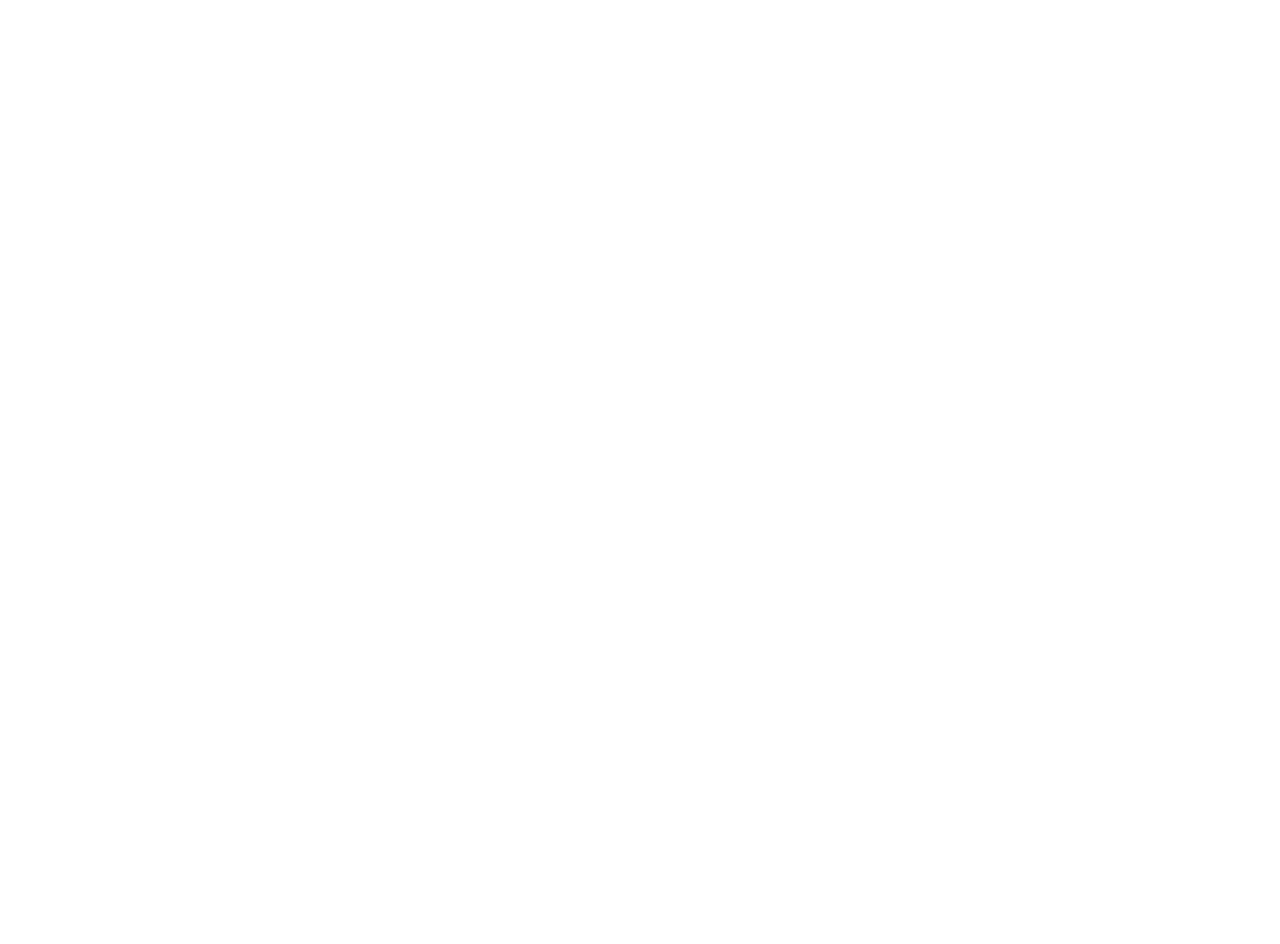
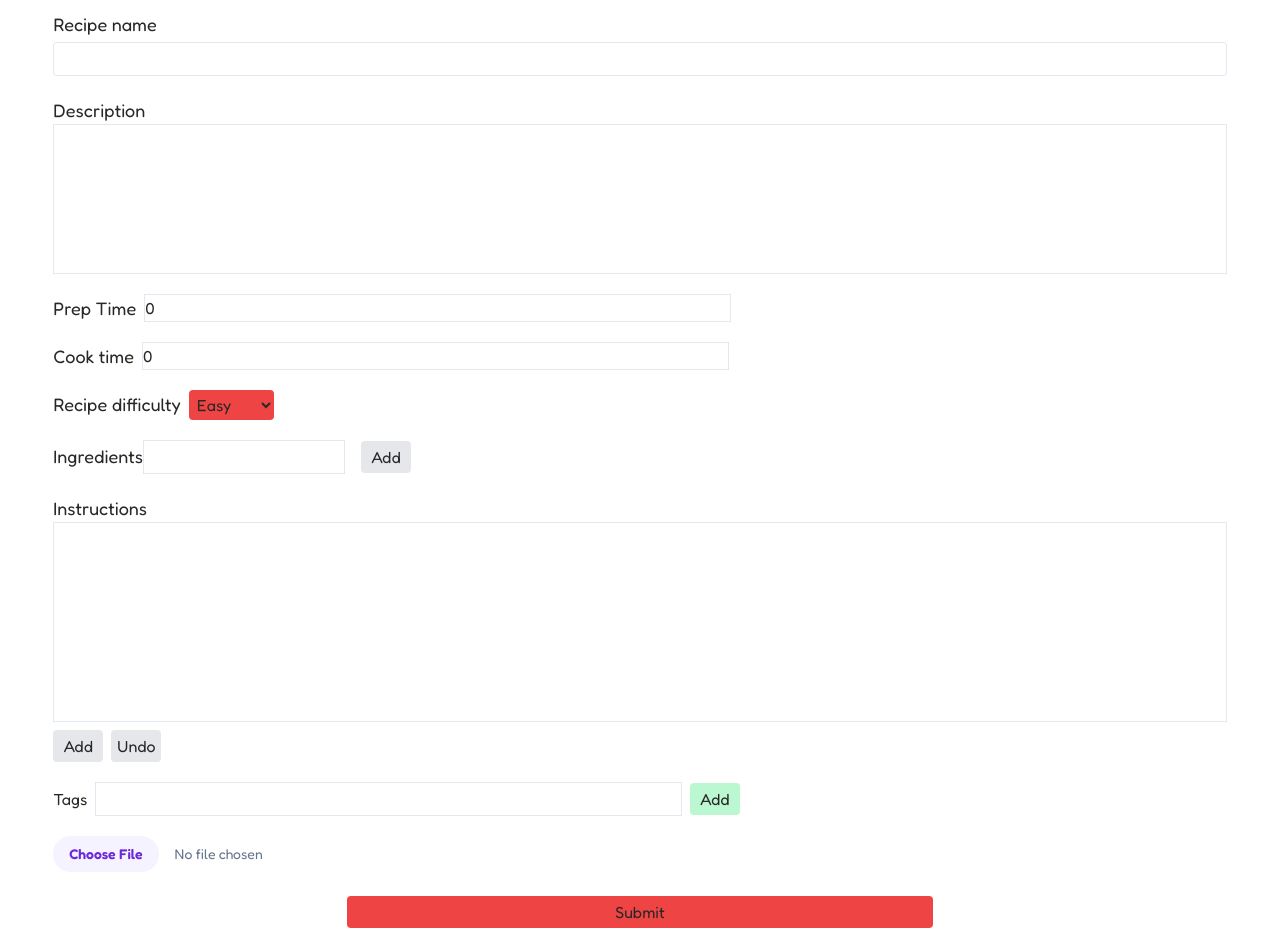
Before and after one commit to ajdinhusetovic/recipi, a React (Vite) app in the folder client/: page /recipes/create-recipe in a window 1280 px wide. Before the commit this address had no page. Shown: the part 180-1124 px from the top of the page. Before the commit the page ends 800 px from the top, so only its background shows below. Built offline with nearby package versions, Linux system fonts and the light colour scheme.

Commit message:
Add recipe creating

```diff
--- a/client/src/App.tsx
+++ b/client/src/App.tsx
@@ -8,7 +8,7 @@
 import Login from "./pages/Login";
 import { CookiesProvider } from "react-cookie";
 import UserProfile from "./pages/UserProfile";
-import Navbar from "./components/Navbar";
+import CreateRecipe from "./pages/CreateRecipe";
 
 const queryClient = new QueryClient();
 
@@ -24,6 +24,7 @@
               <Route path="/login" element={<Login />} />
               <Route path="/:slug" element={<RecipePage />} />
               <Route path="/users/:username" element={<UserProfile />} />
+              <Route path="/recipes/create-recipe" element={<CreateRecipe />} />
             </Routes>
           </Router>
           <Toaster />
--- a/client/src/components/Navbar.tsx
+++ b/client/src/components/Navbar.tsx
@@ -57,7 +57,9 @@
               <Link to="/">Home</Link>
             </li>
             <li>Link 2</li>
-            <li>Link 3</li>
+            <li>
+              <Link to="/recipes/create-recipe">Add Recipe</Link>
+            </li>
             <li>Link 4</li>
             <li>Link 5</li>
           </ul>
@@ -68,7 +70,9 @@
             <Link to="/">Home</Link>
           </li>
           <li>Link 2</li>
-          <li>Link 3</li>
+          <li>
+            <Link to="/recipe/create-recipe">Add Recipe</Link>
+          </li>
           <li>
             <Link to="/login">Login</Link>
           </li>
--- /dev/null
+++ b/client/src/pages/CreateRecipe.tsx
@@ -0,0 +1,300 @@
+import Navbar from "@/components/Navbar";
+import { useToast } from "@/components/ui/use-toast";
+import axios from "axios";
+import { useState } from "react";
+import { useCookies } from "react-cookie";
+
+const CreateRecipe = () => {
+  const MAX_CHAR_LENGTH = 25;
+  const { toast } = useToast();
+
+  const [cookie, setCookies] = useCookies();
+
+  const [recipeName, setRecipeName] = useState("");
+  const [recipeDescription, setRecipeDescription] = useState("");
+
+  const [prepTime, setPrepTime] = useState(0);
+  const [cookTime, setCookTime] = useState(0);
+
+  const [recipeDifficulty, setRecipeDifficulty] = useState("");
+
+  const [ingredients, setIngredients] = useState<string[]>([]);
+  const [ingredient, setIngredient] = useState("");
+
+  const [instruction, setInstruction] = useState("");
+  const [instructions, setInstructions] = useState<string[]>([]);
+
+  const [tag, setTag] = useState("");
+  const [tags, setTags] = useState<string[]>([]);
+
+  const [file, setFile] = useState();
+
+  const handleIngredientInput = (e) => {
+    if (e.target.value.length <= MAX_CHAR_LENGTH) {
+      setIngredient(e.target.value);
+    } else {
+      console.log("ERROR");
+    }
+  };
+
+  const addIngredient = () => {
+    setIngredients([...ingredients, ingredient]);
+    setIngredient("");
+  };
+
+  const addInstruction = () => {
+    setInstructions([...instructions, instruction]);
+    setInstruction("");
+  };
+
+  const removeLastInstruction = () => {
+    const updatedInstructions = [...instructions];
+    updatedInstructions.pop();
+    setInstructions(updatedInstructions);
+  };
+
+  const addTag = () => {
+    const trimmedTag = tag.trim();
+
+    if (tags.length < 3 && trimmedTag !== "" && !tags.includes(trimmedTag)) {
+      setTags([...tags, trimmedTag]);
+      setTag("");
+    } else if (tags.includes(trimmedTag)) {
+      toast({
+        title: "Tag already exists",
+        variant: "fail",
+      });
+    } else if (trimmedTag === "") {
+      toast({
+        title: "Tag cannot be empty",
+        variant: "fail",
+      });
+    } else {
+      toast({
+        title: "Maximum of 3 tags",
+        variant: "fail",
+      });
+    }
+  };
+
+  console.log(ingredients);
+
+  const submitRecipe = async () => {
+    const formData = new FormData();
+
+    formData.append("file", file || "");
+    formData.append("name", recipeName);
+    formData.append("description", recipeDescription);
+    formData.append("prepTime", prepTime.toString());
+    formData.append("cookTime", cookTime.toString());
+    formData.append("difficulty", recipeDifficulty);
+    formData.append("instructions[]", "osman");
+    ingredients.forEach((ingredient, index) => {
+      formData.append(`ingredients[${index}]`, ingredient);
+    });
+    instructions.forEach((instruction, index) => {
+      formData.append(`steps[${index}]`, instruction);
+    });
+    tags.forEach((tag, index) => {
+      formData.append(`tags[${index}]`, tag);
+    });
+
+    console.log(formData);
+
+    try {
+      const response = await axios.post(
+        "http://localhost:3000/recipes",
+        formData,
+        {
+          headers: {
+            "Content-Type": "multipart/form-data",
+            Authorization: `Bearer ${cookie.token}`,
+          },
+        }
+      );
+
+      console.log("Recipe submitted successfully", response.data);
+    } catch (error) {
+      console.error("Error submitting recipe", error);
+    }
+  };
+
+  const removeIngredient = (index: number) => {
+    const updatedIngredients = [...ingredients];
+    console.log(updatedIngredients[index]);
+    updatedIngredients.splice(index, 1);
+    setIngredients(updatedIngredients);
+  };
+
+  return (
+    <>
+      <Navbar />
+      <div className="h-screen flex flex-col mt-5 w-11/12 mx-auto">
+        <div className="flex flex-col gap-5">
+          <p className="flex text-lg flex-wrap">
+            {tags.map((tag) => (
+              <span className="bg-red-500 ml-2 p-[6px] rounded text-center inline-block">
+                {tag}
+              </span>
+            ))}
+          </p>
+          <div className="flex flex-col gap-1">
+            <label className="text-lg">Recipe name</label>
+            <input
+              type="text"
+              className="border rounded p-1"
+              onChange={(e) => setRecipeName(e.target.value)}
+              value={recipeName}
+            />
+          </div>
+          <div className="flex flex-col">
+            <label className="text-lg">Description</label>
+            <textarea
+              className="border resize-none h-[150px]"
+              onChange={(e) => setRecipeDescription(e.target.value)}
+              value={recipeDescription}
+            ></textarea>
+          </div>
+          <div className="flex gap-2">
+            <label className="text-lg">Prep Time</label>
+            <input
+              type="number"
+              className="border w-1/2"
+              onChange={(e) => setPrepTime(parseInt(e.target.value))}
+              value={prepTime}
+            />
+          </div>
+          <div className="flex gap-2">
+            <label className="text-lg">Cook time</label>
+            <input
+              type="number"
+              className="border w-1/2"
+              onChange={(e) => setCookTime(parseInt(e.target.value))}
+              value={cookTime}
+            />
+          </div>
+          <div className="flex gap-2">
+            <label className="text-lg">Recipe difficulty</label>
+            <select
+              name="recipeDifficulty"
+              onChange={(e) => setRecipeDifficulty(e.target.value)}
+              className="p-1 rounded bg-red-500"
+              value={recipeDifficulty}
+            >
+              <option value="easy">Easy</option>
+              <option value="medium">Medium</option>
+              <option value="hard">Hard</option>
+            </select>
+          </div>
+        </div>
+        <div className="flex flex-col gap-5 mt-5">
+          <div className="flex flex-col">
+            <div>
+              <label className="text-lg">Ingredients</label>
+              <input
+                type="text"
+                className="border p-1"
+                value={ingredient}
+                onChange={(e) => handleIngredientInput(e)}
+              />
+              <button
+                className="bg-gray-200 ml-4 p-1 rounded w-[50px]"
+                onClick={addIngredient}
+              >
+                Add
+              </button>
+            </div>
+            <div>
+              <ul>
+                {ingredients.map((ingredient, index) => (
+                  <li key={index} className="list-disc ml-8 mt-4 w-[200px]">
+                    {ingredient}
+                    <span
+                      className="ml-2 p-1 border"
+                      onClick={() => removeIngredient(index)}
+                    >
+                      X
+                    </span>
+                  </li>
+                ))}
+              </ul>
+            </div>
+          </div>
+          <div className="flex flex-col">
+            <div className="flex flex-col">
+              <label className="text-lg">Instructions</label>
+              <textarea
+                name=""
+                onChange={(e) => setInstruction(e.target.value)}
+                value={instruction}
+                className="border p-1 resize-none h-[200px]"
+              ></textarea>
+              <div className="flex gap-2">
+                <button
+                  className="bg-gray-200 mt-2 p-1 rounded w-[50px]"
+                  onClick={addInstruction}
+                >
+                  Add
+                </button>
+                <button
+                  className="bg-gray-200 mt-2 p-1 rounded w-[50px]"
+                  onClick={removeLastInstruction}
+                >
+                  Undo
+                </button>
+              </div>
+            </div>
+            {instructions.length > 0 && (
+              <div className="border rounded mt-2 p-1 h-[300px] overflow-auto">
+                {instructions.length > 0 &&
+                  instructions.map((inst, index) => (
+                    <div key={index}>
+                      <h1 className="font-medium text-lg">Step: {index + 1}</h1>
+                      <p className="text-md">{inst}</p>
+                    </div>
+                  ))}
+              </div>
+            )}
+          </div>
+          <div>
+            <div className="flex gap-2 items-center">
+              <label>Tags</label>
+              <input
+                type="text"
+                className="border w-1/2 p-1"
+                value={tag}
+                onChange={(e) => setTag(e.target.value)}
+              />
+              <button
+                className="bg-green-200 p-1 rounded w-[50px]"
+                onClick={addTag}
+              >
+                Add
+              </button>
+            </div>
+          </div>
+          <div>
+            <input
+              className="block w-full text-sm text-slate-500
+                        file:mr-4 file:py-2 file:px-4
+                        file:rounded-full file:border-0
+                        file:text-sm file:font-semibold
+                        file:bg-violet-50 file:text-violet-700
+                        hover:file:bg-violet-100"
+              type="file"
+              onChange={(e) => setFile(e.target.files[0])}
+            />
+          </div>
+          <button
+            className="mt-1 mb-4 rounded bg-red-500 w-1/2 mx-auto p-1 text-md"
+            onClick={submitRecipe}
+          >
+            Submit
+          </button>
+        </div>
+      </div>
+    </>
+  );
+};
+
+export default CreateRecipe;
```
